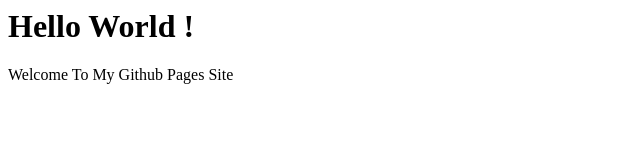
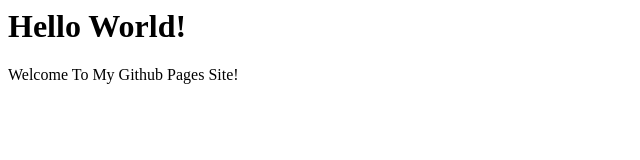
Before and after one commit to FreeBird002/FreeBird002.github.io, a plain HTML site: page index.html in a window 1280 px wide. Shown: the full height of the page, 0-640 px from the left. Drawn offline with Linux system fonts and the light colour scheme.

Commit message:
Update index.html

```diff
--- a/index.html
+++ b/index.html
@@ -1,3 +1,3 @@
-<h1>Hello World !</h1>
+<h1>Hello World!</h1>
 
-<p>Welcome To My Github Pages Site</p>
+<p>Welcome To My Github Pages Site!</p>
```
